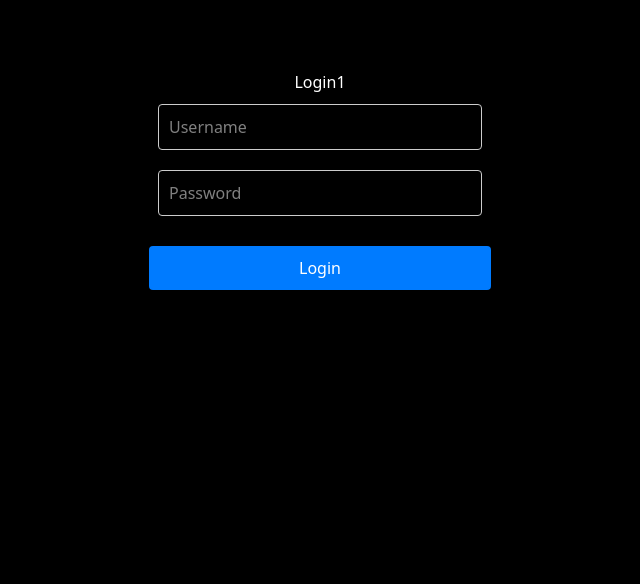
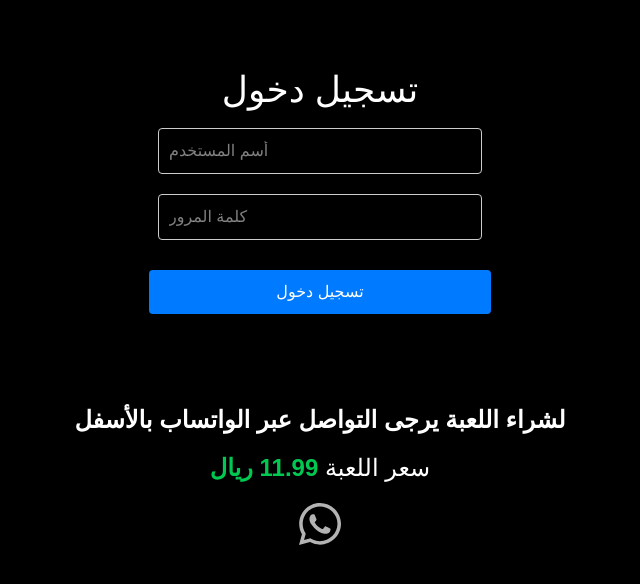
Before and after one commit to z7md/horof, a React app: page /horof/login in a window 1280 px wide. Shown: the top 584 px of the page, without its empty margins (320-960 px from the left). Built offline with nearby package versions, Linux system fonts and the light colour scheme; no server answers; the HTML template or start-up script is replaced by a standard one.

Commit message:
form edit

```diff
--- a/src/components/Form.jsx
+++ b/src/components/Form.jsx
@@ -3,6 +3,9 @@ import api from "../api"
 import { useNavigate } from "react-router-dom"
 import { ACCESS_TOKEN, REFRESH_TOKEN } from "../constants"
 import "../styles/form.css"
+import {Footer} from "./Footer"
+import "../app.css"
+import { FaWhatsapp } from "react-icons/fa";
 
 function Form({ route, method }) {
     const [username, setUsername] = useState("");
@@ -10,13 +13,14 @@ function Form({ route, method }) {
     const [loading, setLoading] = useState(false)
     const navigate = useNavigate()
 
-    const name = method === "login" ? "Login" : "Register"
+    const name = method === "login" ? "تسجيل دخول" : "Register"
     const handleSubmit = async(e) => {
         setLoading(true)
         e.preventDefault()
 
         try{
             const res = await api.post(route,{username,password})
+            console.log({username,password})
             if (method==="login"){
                 localStorage.setItem(ACCESS_TOKEN,res.data.access)
                 localStorage.setItem(REFRESH_TOKEN,res.data.refresh)
@@ -31,15 +35,16 @@ function Form({ route, method }) {
         }
 
     }
-    return <form onSubmit={handleSubmit} className="form-container">
-        <h1>
-            {name}1
+    return <div className="rubik"><form onSubmit={handleSubmit} className="form-container">
+        <h1 className="text-4xl mb-2">
+            {name}
+
         </h1>
         <input className="form-input"
             type="text"
             value={username}
             onChange={(e) => setUsername(e.target.value)}
-            placeholder="Username"
+            placeholder="أسم المستخدم"
             autoComplete="on"
         />
 
@@ -47,13 +52,22 @@ function Form({ route, method }) {
             type="password"
             value={password}
             onChange={(e) => setPassword(e.target.value)}
-            placeholder="Password"
+            placeholder="كلمة المرور"
             autoComplete="on"
         />
         <button className="form-button" type="submit">
             {name}
         </button>
     </form>
+
+    <p className="text-center font-bold text-2xl">لشراء اللعبة يرجى التواصل عبر الواتساب بالأسفل </p>
+    <div className="text-center m-4 text-2xl">سعر اللعبة <span className="text-green-500 font-bold font-stretch-105%">11.99 ريال</span> </div>
+    <div className="max-w-5xl mx-auto px-4 flex justify-center items-center gap-8">
+
+             <a href="https://wa.me/966508559192" className="opacity-70 hover:opacity-100 cursor-pointer text-white"><FaWhatsapp className="size-12" /></a>
+
+         </div>
+    </div>
 }
 
 export default Form
```
